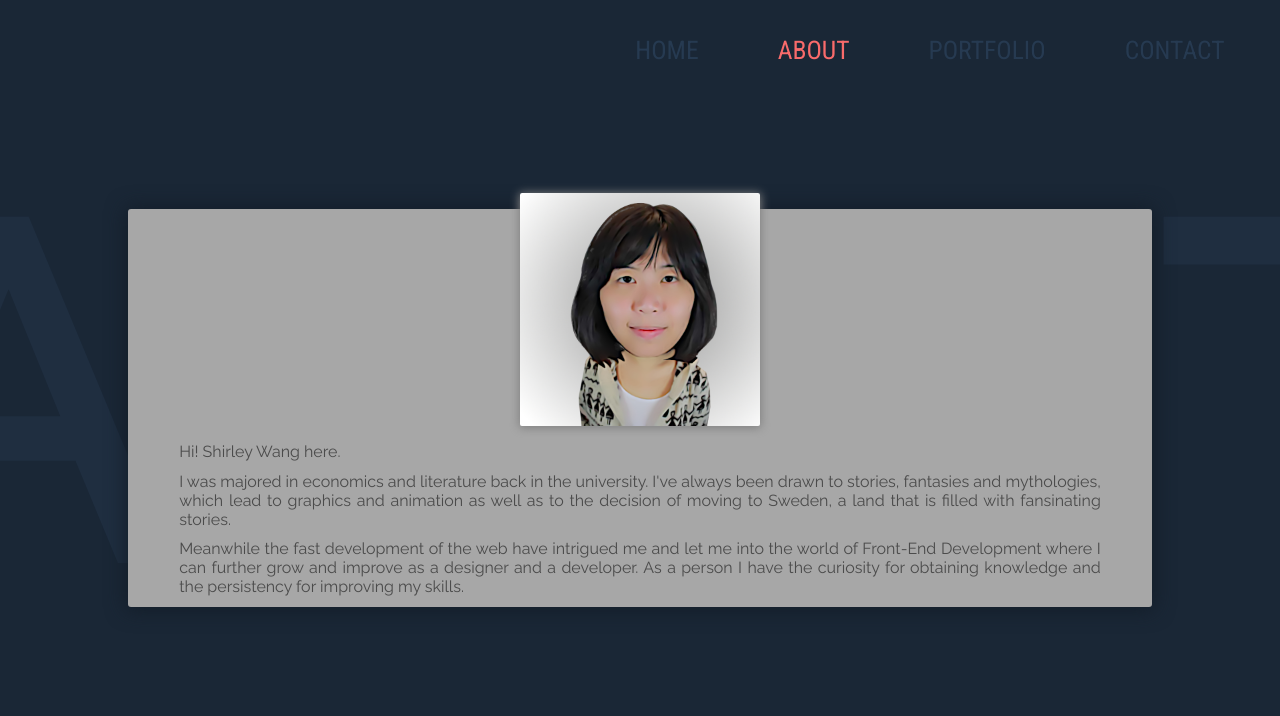
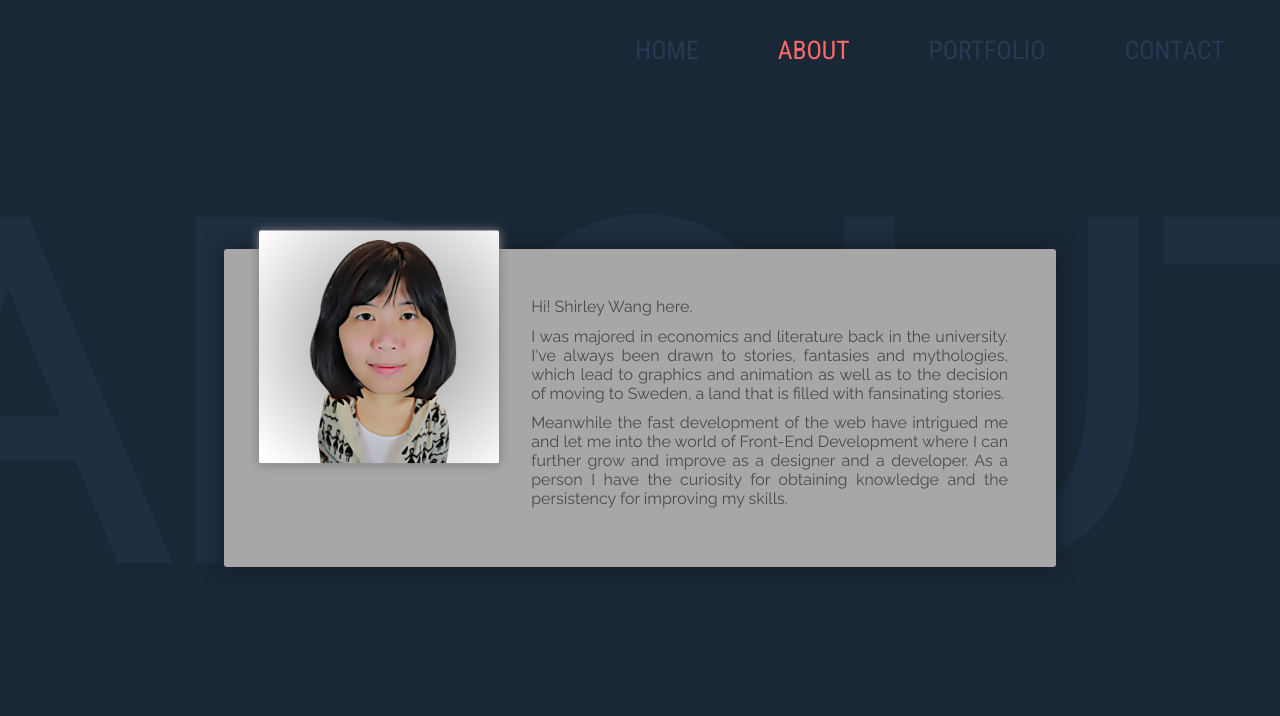
Before and after one commit to BlenderWang/portfolio-latest, a Gatsby site: page /about in a window 1280 px wide. Shown: the top 716 px of the page. Built offline with nearby package versions, Linux system fonts and the light colour scheme; Gatsby itself is replaced by a stand-in of ours.

Commit message:
include all media queries for about page

```diff
--- a/src/styles/about-page.scss
+++ b/src/styles/about-page.scss
@@ -36,5 +36,40 @@
         color: $clr-dark;
       }
     }
+
+    @include media-md {
+      flex-direction: row;
+      justify-content: center;
+      padding: 1rem;
+      padding-left: 2.2rem;
+
+      img {
+        transform: translateY(-5.8em);
+      }
+
+      .about-texts {
+        padding: 2em;
+      }
+    }
+
+    @include media-lg {
+      width: 65vw;
+
+      img {
+        transform: translateY(-3.8em);
+      }
+    }
+
+    @include media-xl {
+      width: 50vw;
+
+      img {
+        transform: translateY(-7.8em);
+      }
+
+      p {
+        font-size: 1.25rem;
+      }
+    }
   }
 }
```
